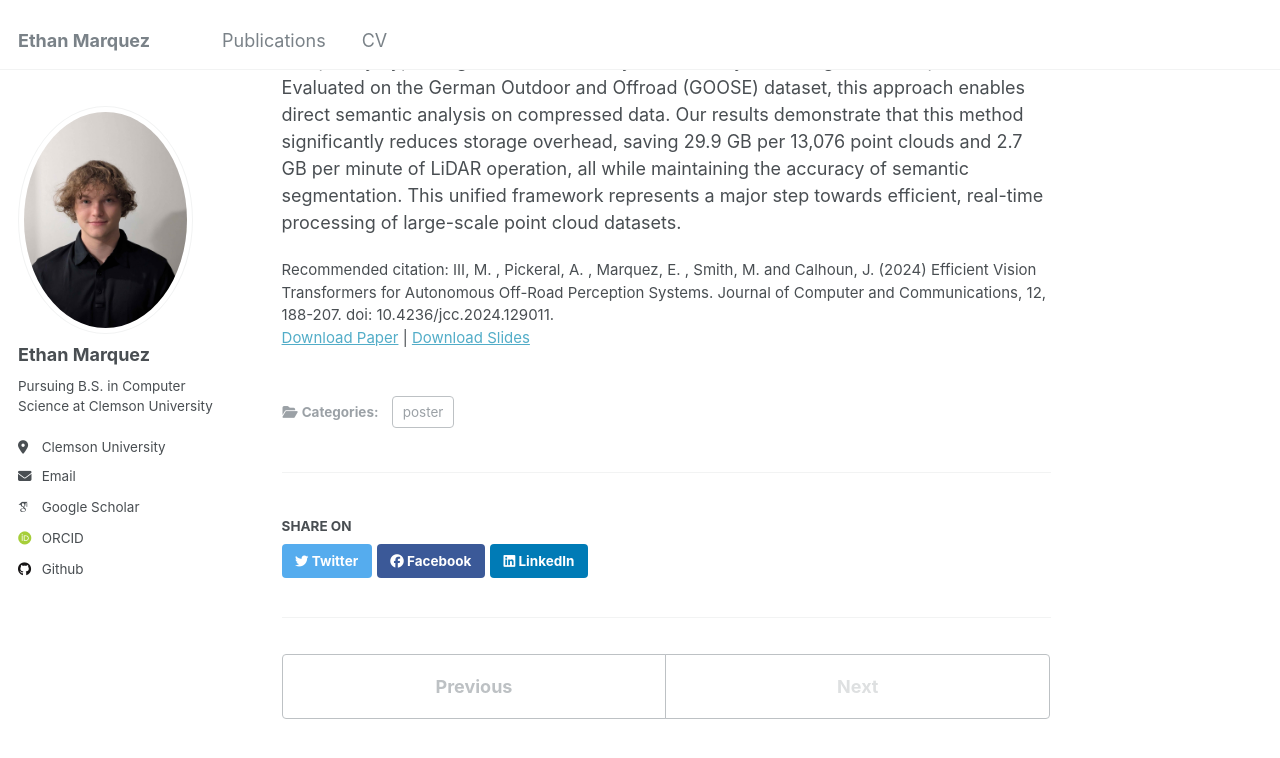
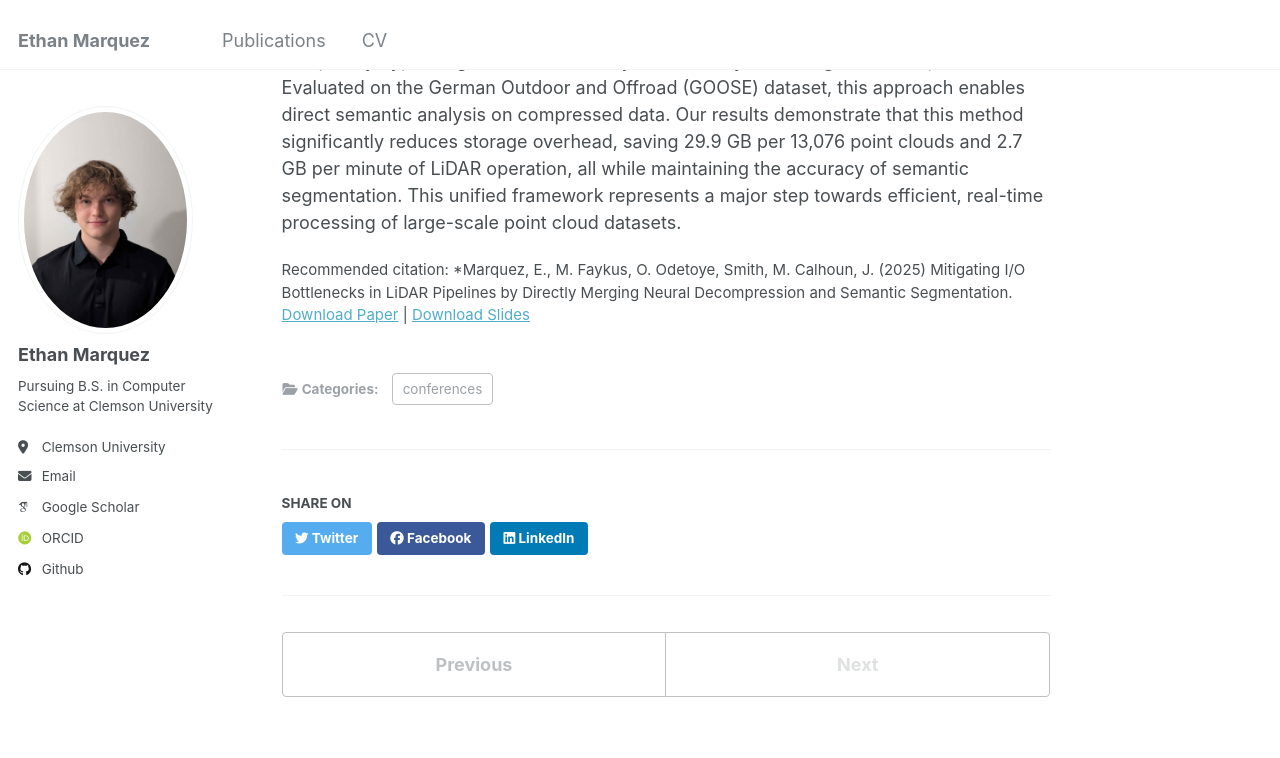
Before and after one commit to ethanmarq/ethanmarq.github.io, a Jekyll site: the page built from _publications/mitigatingIO.md, in a window 1280 px wide and 900 px high, scrolled down 374 px. Shown: the top 758 px of the window. Built offline with Jekyll 4.4.1, drawn with Linux system fonts in a browser that asks for light colours; some web fonts are replaced.

Commit message:
poster publication

```diff
--- a/_publications/mitigatingIO.md
+++ b/_publications/mitigatingIO.md
@@ -1,14 +1,14 @@
 ---
 title: "Mitigating I/O Bottlenecks in LiDAR Pipelines by Directly Merging Neural Decompression and Semantic Segmentation"
 collection: publications
-category: poster
+category: conferences
 permalink: /publication/mitigatingIO
 excerpt: 'This poster is about improving real-time performance of LiDAR autonomous vehciles in rural enviroments.'
 date: 2025-11-18
 venue: 'Super Computing 2025'
 slidesurl: 'http://academicpages.github.io/files/mitigatingIO-slides.pdf'
 paperurl: 'http://academicpages.github.io/files/mitigatingIO-paper.pdf'
-citation: 'III, M. , Pickeral, A. , Marquez, E. , Smith, M. and Calhoun, J. (2024) Efficient Vision Transformers for Autonomous Off-Road Perception Systems. Journal of Computer and Communications, 12, 188-207. doi: 10.4236/jcc.2024.129011.'
+citation: '*Marquez, E., M. Faykus, O. Odetoye, Smith, M. Calhoun, J. (2025) Mitigating I/O Bottlenecks in LiDAR Pipelines by Directly Merging Neural Decompression and Semantic Segmentation.'
 ---
 
 
```
